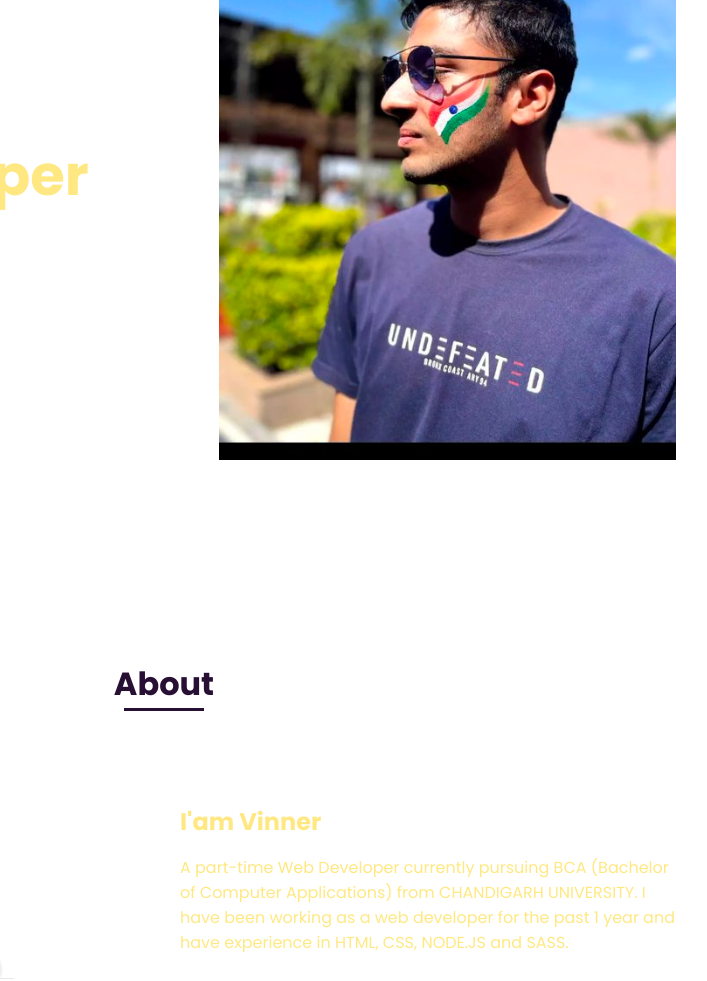
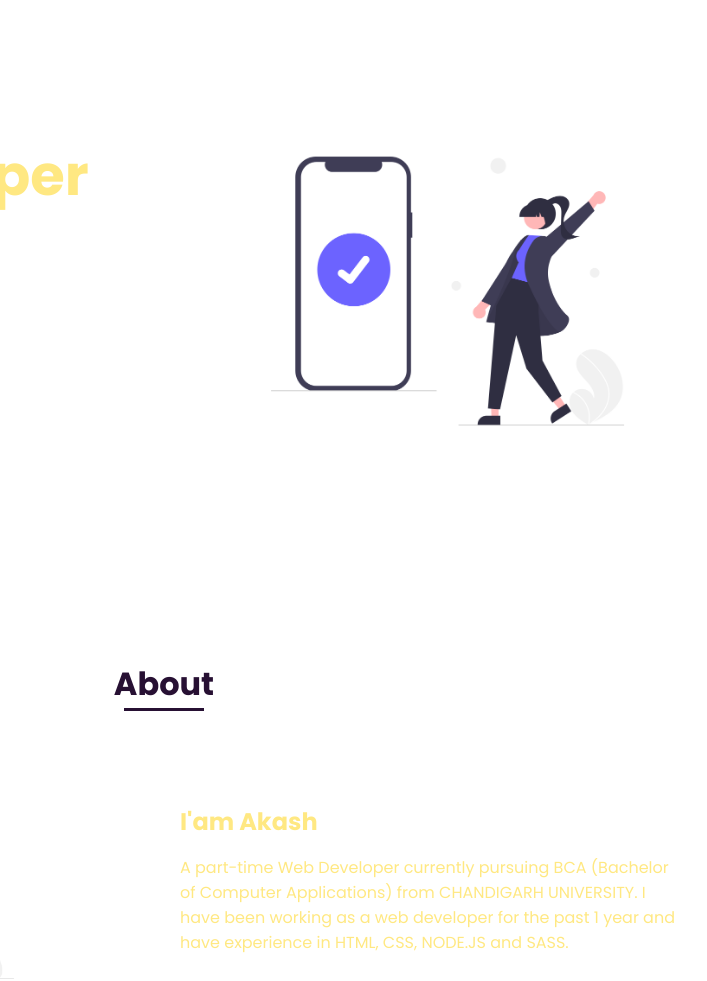
Before and after one commit to Conceal34/portfolio-demo, a plain HTML site: page index.html in a window 1280 px wide. Shown: the part 220-1201 px from the top of the page, 476-1183 px from the left. Drawn offline with nearby package versions, Linux system fonts and the light colour scheme.

Commit message:
Update index.html

```diff
--- a/index.html
+++ b/index.html
@@ -47,7 +47,7 @@
                 </div>
 
                 <div class="home__img">
-                    <img src="img/FwOuzURaMAA3TUk.jpg" alt="">
+                    <img src="img/profile.png" alt="">
                 </div>
             </section>
 
@@ -61,7 +61,7 @@
                     </div>
 
                     <div>
-                        <h2 class="about__subtitle">I'am Vinner</h2>
+                        <h2 class="about__subtitle">I'am Akash</h2>
                         <p class="about__text">A part-time Web Developer currently pursuing BCA (Bachelor of Computer Applications) from CHANDIGARH UNIVERSITY. I have been working as a web developer for the past 1 year and have experience in HTML, CSS, NODE.JS and SASS.</p>
                     </div>
                 </div>
```
